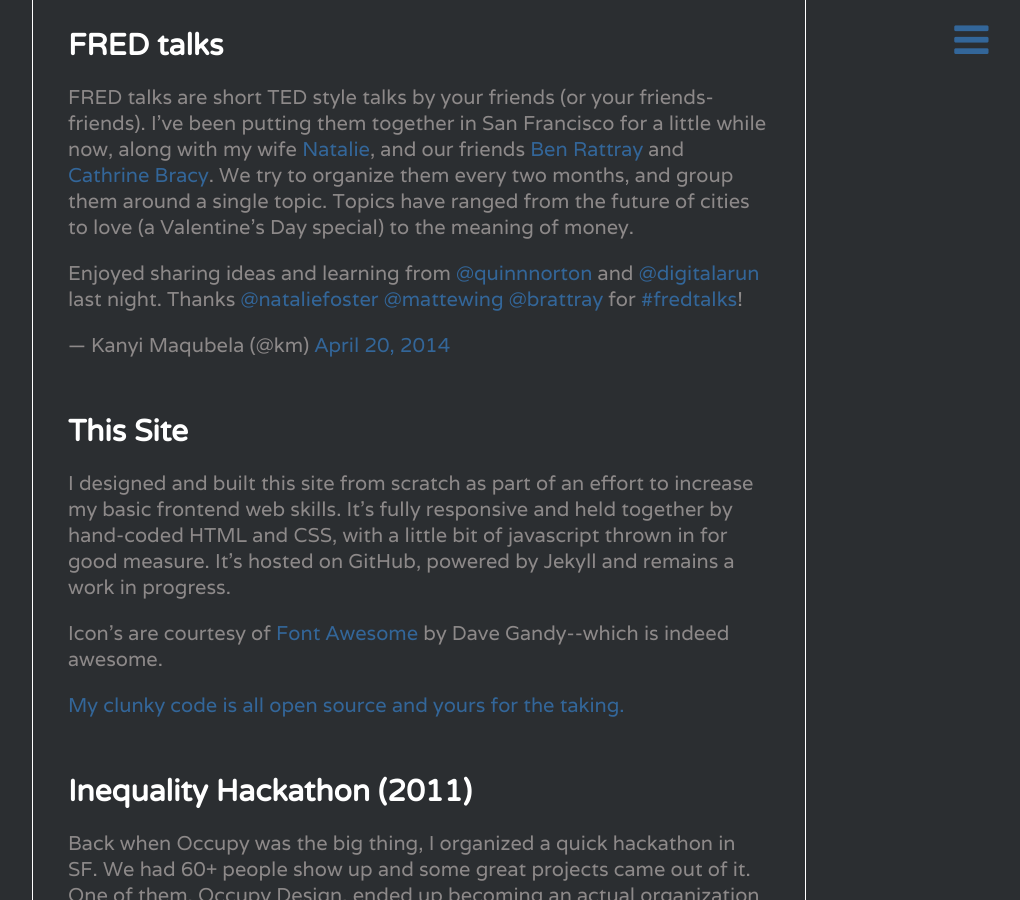
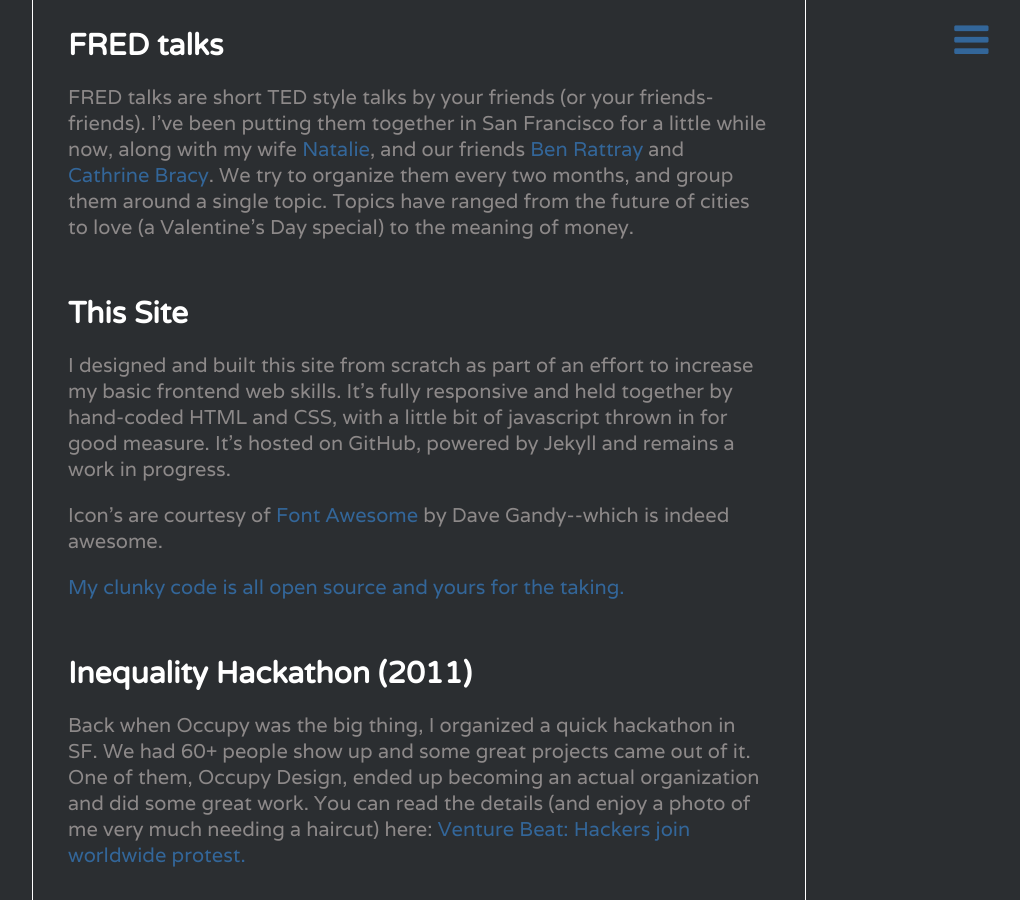
Before and after one commit to mattewing/mattewing.github.io, a Jekyll site: the page built from index.html, in a window 1280 px wide and 900 px high, scrolled down 2296 px. Shown: the whole window, without its empty margins (253-1273 px from the left). Built offline with Jekyll 4.4.1, drawn with Linux system fonts in a browser that asks for light colours; nearby versions of some CDN libraries; comment, search, counter and statistics services are not loaded.

Commit message:
Update index.html

```diff
--- a/index.html
+++ b/index.html
@@ -66,8 +66,6 @@ image: bio.jpg
 	<h2>FRED talks</h2>
 	<p>FRED talks are short TED style talks by your friends (or your friends-friends). I've been putting them together in San Francisco for a little while now, along with my wife <a href="https://twitter.com/nataliefoster">Natalie</a>, and our friends <a href="https://twitter.com/brattray">Ben Rattray</a> and <a href="https://twitter.com/cbracy">Cathrine Bracy</a>. We try to organize them every two months, and group them around a single topic. Topics have ranged from the future of cities to love (a Valentine's Day special) to the meaning of money.</p>
 
-	<blockquote class="twitter-tweet" lang="en"><p>Enjoyed sharing ideas and learning from <a href="https://twitter.com/quinnnorton">@quinnnorton</a> and <a href="https://twitter.com/digitalarun">@digitalarun</a> last night. Thanks <a href="https://twitter.com/nataliefoster">@nataliefoster</a> <a href="https://twitter.com/mattewing">@mattewing</a> <a href="https://twitter.com/brattray">@brattray</a> for <a href="https://twitter.com/hashtag/fredtalks?src=hash">#fredtalks</a>!</p>&mdash; Kanyi Maqubela (@km) <a href="https://twitter.com/km/status/457684557848780800">April 20, 2014</a></blockquote>
-	<script async src="http://platform.twitter.com/widgets.js" charset="utf-8"></script>
 	</div>
 
 	<div class="project">
```
